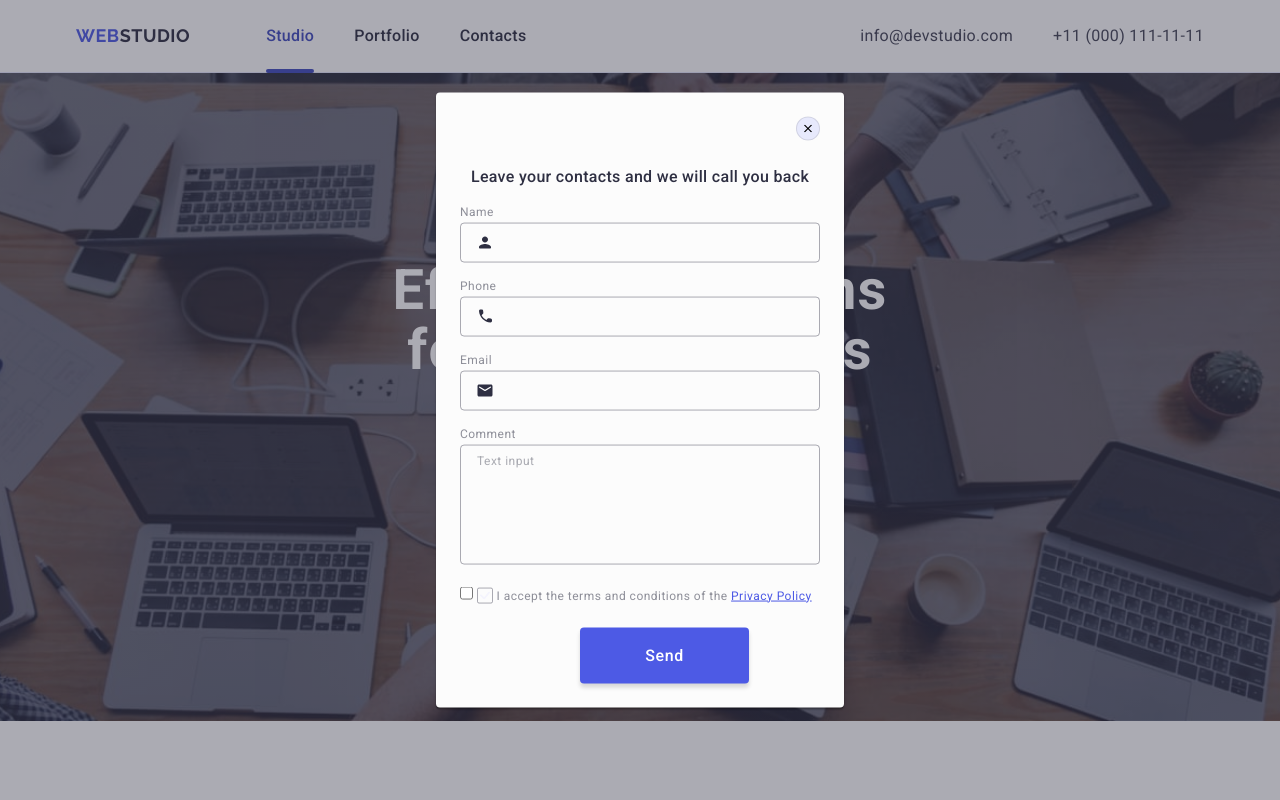
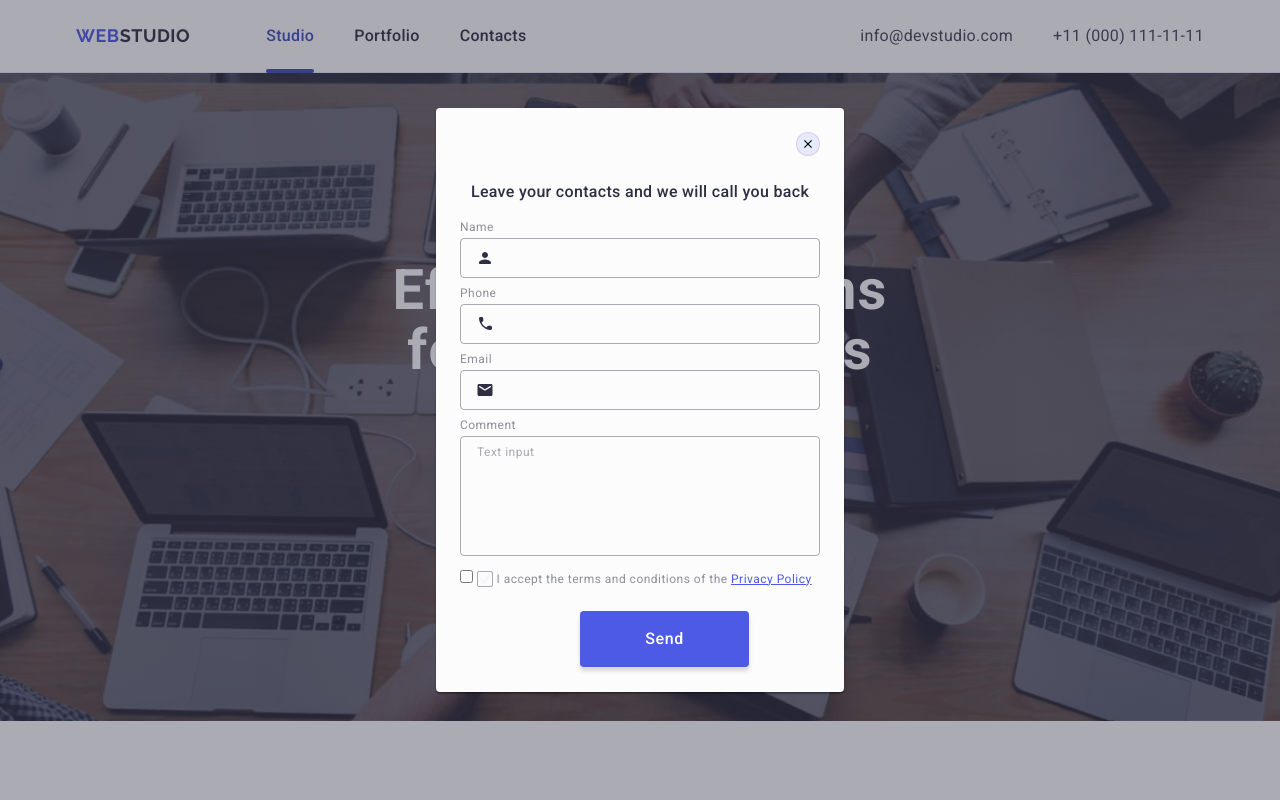
Before and after one commit to Mariia25Lanchevuch/goit-markup-hw-05, a plain HTML site: page index.html in a window 1280 px wide. Shown: the top 800 px of the page. Drawn offline with nearby package versions, Linux system fonts and the light colour scheme.

```diff
--- a/css/style.css
+++ b/css/style.css
@@ -703,7 +703,6 @@ transition: border-color 250ms cubic-bezier(0.4, 0, 0.2, 1);
 }
 .review-form-field-wrapper{
     margin-bottom: 8px;
-    margin-bottom: 16px
 }
 
 .review-form-input-wrapper{
```
